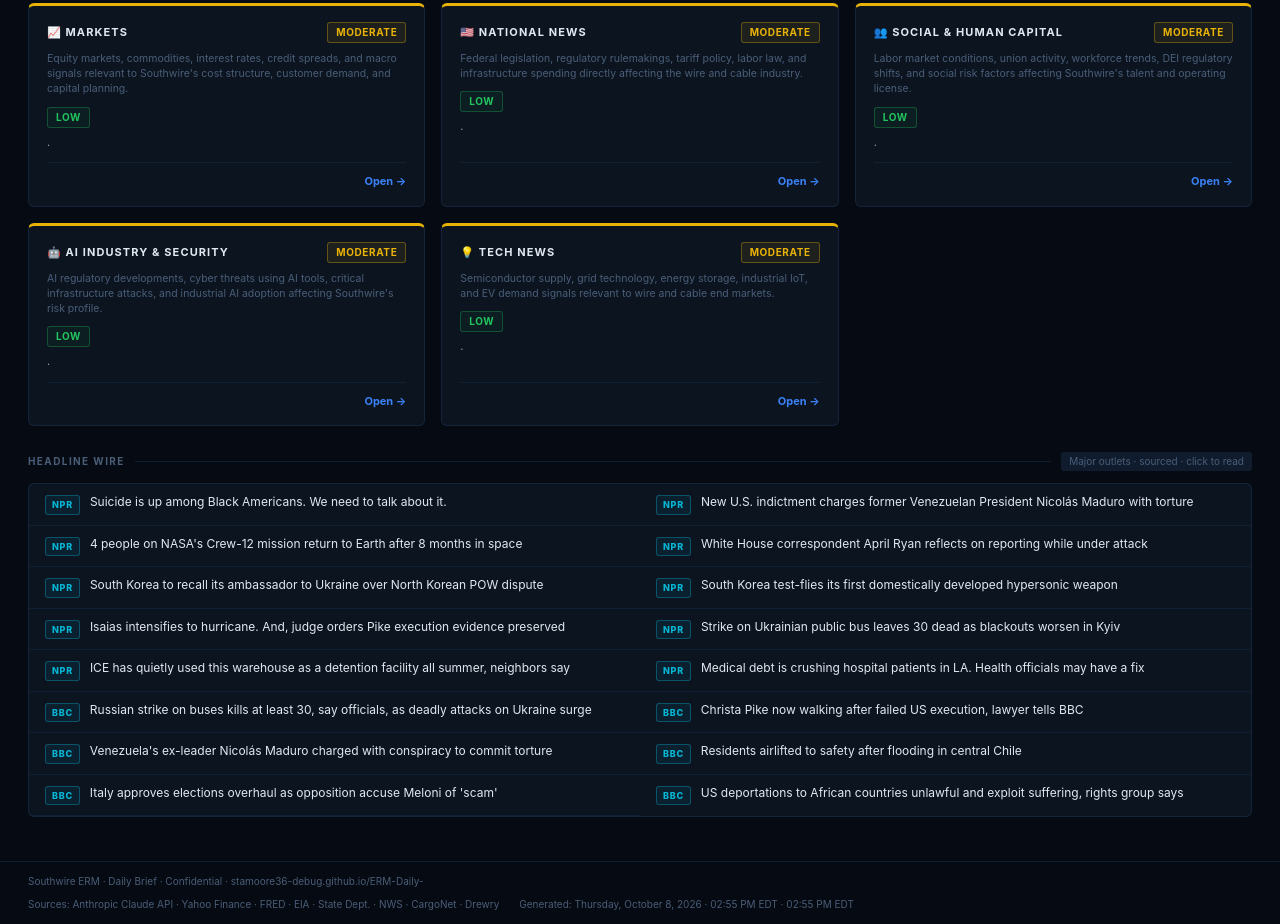
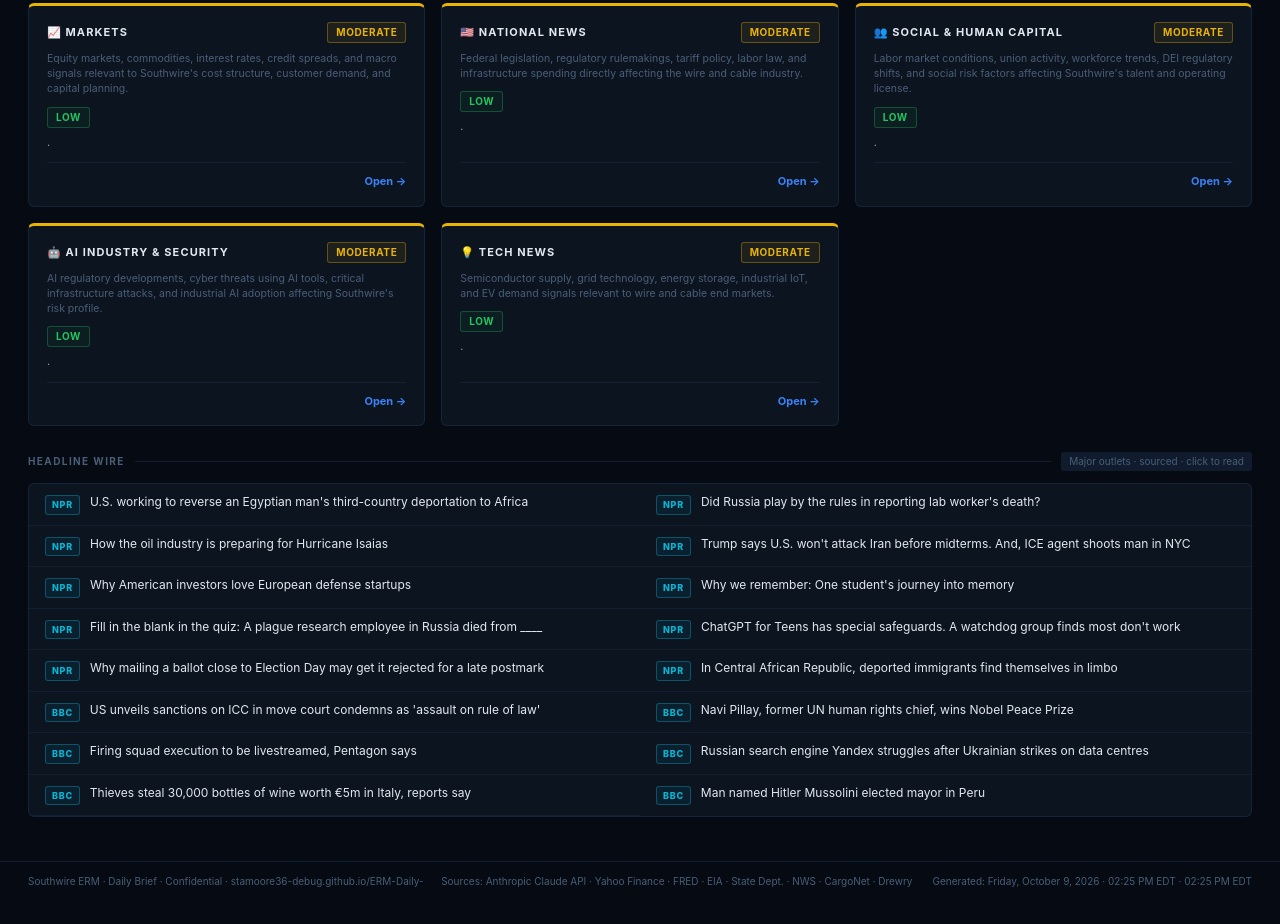
Before and after one commit to stamoore36-debug/ERM-Daily-, a plain HTML site: page index.html in a window 1280 px wide. Shown: the part 1091-2015 px from the top of the page. After the commit the page ends 1992 px from the top, so only its background shows below. Drawn offline with Linux system fonts and the light colour scheme.

Commit message:
ERM Daily Brief: 2026-10-09 18:27 UTC

```diff
--- a/index.html
+++ b/index.html
@@ -203,9 +203,9 @@
 
 <script>window.__D = {
   "meta": {
-    "date": "Thursday, October 8, 2026 · 02:55 PM EDT",
-    "dateShort": "Oct 8, 2026",
-    "runTime": "02:55 PM EDT",
+    "date": "Friday, October 9, 2026 · 02:25 PM EDT",
+    "dateShort": "Oct 9, 2026",
+    "runTime": "02:25 PM EDT",
     "posture": "ELEVATED",
     "postureSev": "high",
     "counts": {
@@ -219,7 +219,7 @@
     {
       "category": "US Equities",
       "name": "S&P 500",
-      "value": "7,758.57",
+      "value": "7,812.74",
       "unit": "Index · daily close",
       "note": "Broad equity risk-on/risk-off signal. High VIX or S&P drawdown signals demand risk for Southwire construction end markets.",
       "change": "▼ 0.00% day-over-day",
@@ -229,8 +229,8 @@
     {
       "category": "Energy",
       "name": "Brent Crude",
-      "value": "$104.36 /bbl",
-      "unit": "WTI $91.49 /bbl",
+      "value": "$104.61 /bbl",
+      "unit": "WTI $91.89 /bbl",
       "note": "Energy costs affect Southwire manufacturing and logistics. Sustained Brent >$90 pressures freight and resin input costs.",
       "change": "▼ 0.00% day-over-day",
       "changeSev": "good",
@@ -239,8 +239,8 @@
     {
       "category": "Critical Input",
       "name": "Copper (LME)",
-      "value": "$6.56 /lb",
-      "unit": "($14,472 /MT) · LME spot",
+      "value": "$6.71 /lb",
+      "unit": "($14,789 /MT) · LME spot",
       "note": "Primary raw material. Copper content of wire drives COGS. Sustained elevation compresses margin unless hedged or repriced.",
       "change": "▼ 0.00% day-over-day",
       "changeSev": "good",
@@ -249,7 +249,7 @@
     {
       "category": "Critical Input",
       "name": "Aluminum (LME)",
-      "value": "$3,152.50 /lb",
+      "value": "$3,185.00 /lb",
       "unit": "LME spot · Midwest premium add",
       "note": "Key input for aluminum wire and cable. Price signals secondary cost pressure and hedge calendar triggers.",
       "change": "▼ 0.00% day-over-day",
@@ -269,7 +269,7 @@
     {
       "category": "Volatility",
       "name": "VIX",
-      "value": "15.69",
+      "value": "14.86",
       "unit": "CBOE Volatility Index",
       "note": "Equity market fear gauge. VIX >25 indicates risk-off environment; monitor customer demand signals and receivables.",
       "change": "▼ 0.00% day-over-day",
@@ -279,7 +279,7 @@
     {
       "category": "Macro",
       "name": "Natural Gas",
-      "value": "$3.163 /MMBtu",
+      "value": "$3.213 /MMBtu",
       "unit": "Henry Hub futures",
       "note": "Energy input for manufacturing and logistics. Sustained elevation pressures margin. Drives residential heating demand indirectly.",
       "change": "▼ 0.00% day-over-day",
@@ -289,7 +289,7 @@
     {
       "category": "Safe Haven",
       "name": "Gold",
-      "value": "$4,150 /oz",
+      "value": "$4,223 /oz",
       "unit": "COMEX spot",
       "note": "Risk sentiment indicator. Gold >$3,000 with VIX elevation signals macro uncertainty that may dampen CapEx spending by customers.",
       "change": "▼ 0.00% day-over-day",
@@ -300,12 +300,11 @@
   "charts": [
     {
       "name": "S&P 500 · 30d",
-      "value": "7,758.57",
+      "value": "7,812.74",
       "chg": "0.0%",
       "bad": false,
       "range": "30d range: 7,551.81 – 7,818.93",
       "pts": [
-        7673.52,
         7636.3599,
         7591.7002,
         7656.98,
@@ -327,17 +326,17 @@
         7773.9502,
         7818.9302,
         7801.77,
-        7758.04
+        7765.3599,
+        7812.77
       ]
     },
     {
       "name": "Brent Crude · 30d",
-      "value": "104.36",
+      "value": "104.61",
       "chg": "0.0%",
       "bad": true,
-      "range": "30d range: 97.92 – 108.75",
+      "range": "30d range: 99.25 – 108.75",
       "pts": [
-        97.92,
         101.21,
         107.63,
         104.61,
@@ -359,17 +358,17 @@
         100.32,
         100.58,
         100.2,
-        104.36
+        104.28,
+        104.61
       ]
     },
     {
       "name": "Gold · 30d",
-      "value": "4,150.10",
+      "value": "4,222.70",
       "chg": "0.0%",
       "bad": false,
       "range": "30d range: 4,140.70 – 4,460.70",
       "pts": [
-        4439.0,
         4460.7002,
         4407.2998,
         4408.8999,
@@ -391,17 +390,17 @@
         4156.7998,
         4187.1001,
         4140.7002,
-        4150.3999
+        4157.0,
+        4222.7002
       ]
     },
     {
       "name": "VIX · 30d",
-      "value": "15.69",
+      "value": "14.86",
       "chg": "0.0%",
       "bad": true,
       "range": "30d range: 14.21 – 17.84",
       "pts": [
-        15.72,
         16.46,
         17.84,
         15.84,
@@ -423,17 +422,17 @@
         15.52,
         15.01,
         15.08,
-        15.69
+        15.41,
+        14.86
       ]
     },
     {
       "name": "Copper (LME) · 30d",
-      "value": "6.56",
+      "value": "6.71",
       "chg": "0.0%",
       "bad": true,
       "range": "30d range: 6.33 – 6.80",
       "pts": [
-        6.739,
         6.8035,
         6.467,
         6.4695,
@@ -455,122 +454,123 @@
         6.5855,
         6.5945,
         6.5965,
-        6.5645
+        6.519,
+        6.708
       ]
     }
   ],
   "wire": [
     {
       "outlet": "NPR",
-      "title": "Suicide is up among Black Americans. We need to talk about it.",
-      "url": "https://www.npr.org/2026/10/08/nx-s1-5963905/suicide-black-americans-discussion-analysis",
-      "summary": "NPR's Michel Martin hosted a panel conversation about mental health and suicide in the Black community, exploring a difficult subject in deeply personal conversations.",
-      "pub_date": "Thu, 08 Oct 2026 14:37:02 -0400"
+      "title": "U.S. working to reverse an Egyptian man's third-country deportation to Africa",
+      "url": "https://www.npr.org/2026/10/09/g-s1-147476/trump-third-country-deportation-africa-reverse",
+      "summary": "The Trump administration's effort to return Ahmed Soliman to the U.S. come after an Arizona judge said his deportation violated due process.",
+      "pub_date": "Fri, 09 Oct 2026 13:49:28 -0400"
     },
     {
       "outlet": "NPR",
-      "title": "New U.S. indictment charges former Venezuelan President Nicolás Maduro with torture",
-      "url": "https://www.npr.org/2026/10/08/nx-s1-5995360/venezuela-nicolas-maduro-torture-charges",
-      "summary": "U.S. authorities added new torture charges to their case against former Venezuelan President Nicolás Maduro, ramping up pressure on the ousted authoritarian leader already fighting drug trafficking allegations.",
-      "pub_date": "Thu, 08 Oct 2026 12:05:37 -0400"
+      "title": "Did Russia play by the rules in reporting lab worker's death?",
+      "url": "https://www.npr.org/2026/10/09/g-s1-147295/russia-lab-death-pneumonia-plague",
+      "summary": "A global treaty signed by 197 countries — including Russia — requires reporting any death that could be a sign of an outbreak to come.",
+      "pub_date": "Fri, 09 Oct 2026 12:43:45 -0400"
     },
     {
       "outlet": "NPR",
-      "title": "4 people on NASA's Crew-12 mission return to Earth after 8 months in space",
-      "url": "https://www.npr.org/2026/10/08/nx-s1-5992845/nasa-spacex-crew-12-international-space-station-iss-splashdown",
-      "summary": "Four people — two NASA astronauts, one from the European Space Agency and a Russian cosmonaut — spent nearly eight months at the space station, conducting spacewalks, science experiments and research.",
-      "pub_date": "Thu, 08 Oct 2026 11:34:39 -0400"
+      "title": "How the oil industry is preparing for Hurricane Isaias",
+      "url": "https://www.npr.org/2026/10/09/nx-s1-5995417/hurricane-isaias-oil-refineries-diesel-gasoline-prices",
+      "summary": "Hurricane Isaias is this season's first Atlantic hurricane, and is on a path to hit the northern Gulf Coast. How is the oil industry preparing?",
+      "pub_date": "Fri, 09 Oct 2026 12:03:32 -0400"
     },
     {
       "outlet": "NPR",
-      "title": "White House correspondent April Ryan reflects on reporting while under attack",
-      "url": "https://www.npr.org/2026/10/08/nx-s1-5994416/white-house-correspondent-april-ryan-reflects-on-reporting-while-under-attack",
-      "summary": "Ryan has spent decades pressing presidents for answers. She talks about access, power, race and how asking questions put her in President Trump's crosshairs. Her new book is Notes on a Blacklash .",
-      "pub_date": "Thu, 08 Oct 2026 11:24:23 -0400"
+      "title": "Trump says U.S. won't attack Iran before midterms. And, ICE agent shoots man in NYC",
+      "url": "https://www.npr.org/2026/10/09/g-s1-147455/up-first-newsletter-hurricane-isaias-ukraine-russia-trump-iran-ice-shooting",
+      "summary": "Trump announced that the U.S. will not attack Iran ahead of the midterms. And, a 28-year-old man is receiving treatment at the hospital after an ICE agent shot him in the neck.",
+      "pub_date": "Fri, 09 Oct 2026 07:37:04 -0400"
     },
     {
       "outlet": "NPR",
-      "title": "South Korea to recall its ambassador to Ukraine over North Korean POW dispute",
-      "url": "https://www.npr.org/2026/10/08/g-s1-147115/south-korea-to-recall-its-ambassador-to-ukraine-over-north-korean-pow-dispute",
-      "summary": "The South Korean announcement on Thursday came days after its President Lee Jae Myung threatened unspecified punitive steps if Ukraine refuses to apologize over the revelation.",
-      "pub_date": "Thu, 08 Oct 2026 08:13:54 -0400"
+      "title": "Why American investors love European defense startups",
+      "url": "https://www.npr.org/sections/planet-money/2026/10/09/nx-s1-5995606/why-american-investors-love-european-defense-startups",
+      "summary": "As European defense spending takes off, just about half of the funding in Europe's defense tech industry is coming from American investors this year. One reason why: European investment firms have restrictions on how they can invest.",
+      "pub_date": "Fri, 09 Oct 2026 07:00:00 -0400"
     },
     {
       "outlet": "NPR",
-      "title": "South Korea test-flies its first domestically developed hypersonic weapon",
-      "url": "https://www.npr.org/2026/10/08/g-s1-147113/south-korea-test-flies-its-first-domestically-developed-hypersonic-weapon",
-      "summary": "The test follows North Korea's recent hypersonic missile test. Tensions between the Koreas have increased after land mine explosions injured three South Korean soldiers near the border. North Korea denies responsibility.",
-      "pub_date": "Thu, 08 Oct 2026 08:01:34 -0400"
+      "title": "Why we remember: One student's journey into memory",
+      "url": "https://www.npr.org/2026/10/09/nx-s1-5986352/memory-family-burger-king-grandfather",
+      "summary": "Why one teen can't let go of the time he ate fries with his great-grandpa.",
+      "pub_date": "Fri, 09 Oct 2026 05:00:00 -0400"
     },
     {
       "outlet": "NPR",
-      "title": "Isaias intensifies to hurricane. And, judge orders Pike execution evidence preserved",
-      "url": "https://www.npr.org/2026/10/08/g-s1-147105/up-first-newsletter-hurricane-isaias-house-elections-christa-pike-nidal-hasan-cnn-ms-now-politico",
-      "summary": "People in the Gulf are preparing for bad weather this weekend after Isaias intensified into a hurricane. And, a judge has ordered Christa Pike's failed execution evidence be preserved.",
-      "pub_date": "Thu, 08 Oct 2026 07:35:22 -0400"
+      "title": "Fill in the blank in the quiz: A plague research employee in Russia died from ____",
+      "url": "https://www.npr.org/2026/10/09/g-s1-147111/trump-bts-paramount-tv-el-nino-news-quiz",
+      "summary": "Plus: Nobels! Protests! Ambiguous quotes! A mysterious death in Russia!",
+      "pub_date": "Fri, 09 Oct 2026 05:00:00 -0400"
     },
     {
       "outlet": "NPR",
-      "title": "Strike on Ukrainian public bus leaves 30 dead as blackouts worsen in Kyiv",
-      "url": "https://www.npr.org/2026/10/08/g-s1-147106/russia-ukraine-war",
-      "summary": "Russian strikes in eastern Ukraine have killed 30 people and injured at least 18, according to authorities. The attacks included a strike on a public bus and have worsened power outages in Kyiv.",
-      "pub_date": "Thu, 08 Oct 2026 07:25:28 -0400"
+      "title": "ChatGPT for Teens has special safeguards. A watchdog group finds most don't work",
+      "url": "https://www.npr.org/2026/10/09/nx-s1-5995514/chatgpt-openai-teens-mental-health",
+      "summary": "A study from Common Sense Media says most safeguards in ChatGPT for Teens failed. The chatbot talks to teens like a friend and doesn't alert parents when users talk about self-harm and suicide.",
+      "pub_date": "Fri, 09 Oct 2026 05:00:00 -0400"
     },
     {
       "outlet": "NPR",
-      "title": "ICE has quietly used this warehouse as a detention facility all summer, neighbors say",
-      "url": "https://www.npr.org/2026/10/08/nx-s1-5983441/ice-warehouses-new-jersey-roxbury",
-      "summary": "Throughout the summer, rumors have been bubbling in North New Jersey that ICE has quietly been using a warehouse as a detention center. NPR investigated.",
-      "pub_date": "Thu, 08 Oct 2026 06:13:18 -0400"
+      "title": "Why mailing a ballot close to Election Day may get it rejected for a late postmark",
+      "url": "https://www.npr.org/2026/10/09/nx-s1-5984981/mail-in-ballot-usps-postmark",
+      "summary": "If you're using the U.S. Postal Service to return a ballot close to Election Day, officials recommend getting it postmarked at a post office to avoid getting caught up in mail processing changes.",
+      "pub_date": "Fri, 09 Oct 2026 05:00:00 -0400"
     },
     {
       "outlet": "NPR",
-      "title": "Medical debt is crushing hospital patients in LA. Health officials may have a fix",
-      "url": "https://www.npr.org/2026/10/08/nx-s1-5991633/hospital-california-healthcare-medical-debt",
-      "summary": "In Los Angeles County, the nation's most populous, a new system could screen hospital patients for financial aid, preventing hundreds of thousands from getting bills they can't pay.",
-      "pub_date": "Thu, 08 Oct 2026 05:00:00 -0400"
+      "title": "In Central African Republic, deported immigrants find themselves in limbo",
+      "url": "https://www.npr.org/2026/10/09/nx-s1-5993805/third-country-deportations-cuba",
+      "summary": "The Trump administration says it has deported more than 25,000 people to countries to which they have no ties. NPR spoke to three men who say it feels like they've lost control over their own lives.",
+      "pub_date": "Fri, 09 Oct 2026 05:00:00 -0400"
     },
     {
       "outlet": "BBC",
-      "title": "Russian strike on buses kills at least 30, say officials, as deadly attacks on Ukraine surge",
-      "url": "https://www.bbc.co.uk/news/articles/c875pwq134l3o?at_medium=RSS&at_campaign=rss",
-      "summary": "Ukraine accused Russia of targeting two crowded vehicles in the front line city of Kramatorsk to kill as many civilians as possible.",
-      "pub_date": "Thu, 08 Oct 2026 16:31:29 GMT"
+      "title": "US unveils sanctions on ICC in move court condemns as 'assault on rule of law'",
+      "url": "https://www.bbc.co.uk/news/articles/cj20vkkx3rdvo?at_medium=RSS&at_campaign=rss",
+      "summary": "Several member states of the international tribunal, including the UK, say they \"strongly disagree\" with the sanctions.",
+      "pub_date": "Fri, 09 Oct 2026 17:43:03 GMT"
     },
     {
       "outlet": "BBC",
-      "title": "Christa Pike now walking after failed US execution, lawyer tells BBC",
-      "url": "https://www.bbc.co.uk/news/articles/c60rln74yzvxo?at_medium=RSS&at_campaign=rss",
-      "summary": "A lawyer says the murderer of Colleen Slemmer is moving around her hospital room after surviving two lethal injections.",
-      "pub_date": "Thu, 08 Oct 2026 15:02:32 GMT"
+      "title": "Navi Pillay, former UN human rights chief, wins Nobel Peace Prize",
+      "url": "https://www.bbc.co.uk/news/articles/cm9wz5kng0x1o?at_medium=RSS&at_campaign=rss",
+      "summary": "Pillay is recognised for her \"efforts to promote peace and international law\", the Norwegian Nobel Committee says.",
+      "pub_date": "Fri, 09 Oct 2026 17:37:10 GMT"
     },
     {
       "outlet": "BBC",
-      "title": "Venezuela's ex-leader Nicolás Maduro charged with conspiracy to commit torture",
-      "url": "https://www.bbc.co.uk/news/articles/c5pvgn7xvxpzo?at_medium=RSS&at_campaign=rss",
-      "summary": "The new accusations relate to the alleged torture of US citizens held in Venezuela while Maduro was in power.",
-      "pub_date": "Thu, 08 Oct 2026 17:38:59 GMT"
+      "title": "Firing squad execution to be livestreamed, Pentagon says",
+      "url": "https://www.bbc.co.uk/news/articles/cmy0r96xygx6o?at_medium=RSS&at_campaign=rss",
+      "summary": "Pete Hegseth says the execution will be public, but a legal expert says the \"unprecedented\" decision is on \"uncertain legal terrain\".",
+      "pub_date": "Fri, 09 Oct 2026 16:29:47 GMT"
     },
     {
       "outlet": "BBC",
-      "title": "Residents airlifted to safety after flooding in central Chile",
-      "url": "https://www.bbc.co.uk/news/articles/ck5yn8jn677vo?at_medium=RSS&at_campaign=rss",
-      "summary": "The Mapocho river has burst its banks after an unusually large amount of rain fell in recent days.",
-      "pub_date": "Thu, 08 Oct 2026 11:31:22 GMT"
+      "title": "Russian search engine Yandex struggles after Ukrainian strikes on data centres",
+      "url": "https://www.bbc.co.uk/news/articles/c68xzqqn4ekro?at_medium=RSS&at_campaign=rss",
+      "summary": "Often dubbed \"Russia's Google\", the tech firm admits customers may experience disruption to digital services due to the attacks.",
+      "pub_date": "Fri, 09 Oct 2026 17:14:44 GMT"
     },
     {
       "outlet": "BBC",
-      "title": "Italy approves elections overhaul as opposition accuse Meloni of 'scam'",
-      "url": "https://www.bbc.co.uk/news/articles/c6zxjdw8rdl5o?at_medium=RSS&at_campaign=rss",
-      "summary": "Prime Minister Giorgia Meloni says the move will deliver more stable government, but opposition parties say her aim is to stay in power.",
-      "pub_date": "Thu, 08 Oct 2026 12:32:12 GMT"
+      "title": "Thieves steal 30,000 bottles of wine worth €5m in Italy, reports say",
+      "url": "https://www.bbc.co.uk/news/articles/cme3xl8ln2vko?at_medium=RSS&at_campaign=rss",
+      "summary": "The heist at the Florence-based winery is believed to be one of the largest thefts of its kind in Italy.",
+      "pub_date": "Fri, 09 Oct 2026 09:09:03 GMT"
     },
     {
       "outlet": "BBC",
-      "title": "US deportations to African countries unlawful and exploit suffering, rights group says",
-      "url": "https://www.bbc.co.uk/news/articles/c9p8gn55433jo?at_medium=RSS&at_campaign=rss",
-      "summary": "More than 500 migrants have been expelled from the US to African countries, HRW says, citing US data.",
-      "pub_date": "Thu, 08 Oct 2026 17:16:32 GMT"
+      "title": "Man named Hitler Mussolini elected mayor in Peru",
+      "url": "https://www.bbc.co.uk/news/articles/cmdxwn9dr42yo?at_medium=RSS&at_campaign=rss",
+      "summary": "The left-wing candidate won a narrow victory in a remote district in the Peruvian Andes, exit polls show.",
+      "pub_date": "Fri, 09 Oct 2026 16:32:22 GMT"
     }
   ],
   "segments": [
@@ -586,7 +586,7 @@
           {
             "cat": "Wire Input",
             "name": "Copper (LME)",
-            "val": "$6.56 /lb",
+            "val": "$6.71 /lb",
             "unit": "LME spot",
             "note": "Primary cost driver",
             "chg": "0.00% day",
@@ -596,7 +596,7 @@
           {
             "cat": "Wire Input",
             "name": "Aluminum (LME)",
-            "val": "$3,152.50 /lb",
+            "val": "$3,185.00 /lb",
             "unit": "LME spot",
             "note": "Al wire and insulation",
             "chg": "0.00% day",
@@ -606,7 +606,7 @@
           {
             "cat": "Energy",
             "name": "WTI Crude",
-            "val": "$91.49 /bbl",
+            "val": "$91.89 /bbl",
             "unit": "NYMEX front month",
             "note": "Logistics and resin proxy",
             "chg": "0.00% day",
@@ -616,7 +616,7 @@
           {
             "cat": "Energy",
             "name": "Natural Gas",
-            "val": "$3.163 /MMBtu",
+            "val": "$3.213 /MMBtu",
             "unit": "Henry Hub",
             "note": "Manufacturing energy cost",
             "chg": "0.00% day",
@@ -835,7 +835,7 @@
           }
         ],
         "highRisk": [],
-        "updatedAt": "Oct 8, 2026",
+        "updatedAt": "Oct 9, 2026",
         "source": "U.S. State Dept.",
         "sourceUrl": "https://travel.state.gov"
       }
```
Also changed, not shown: data/data.json (+97 -97 lines).
